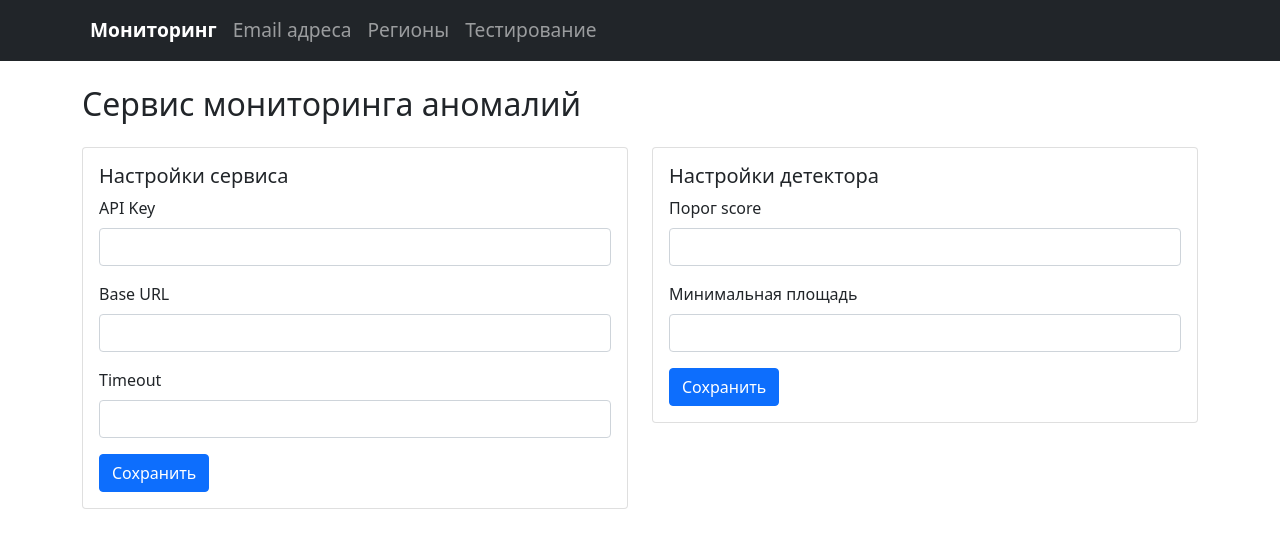
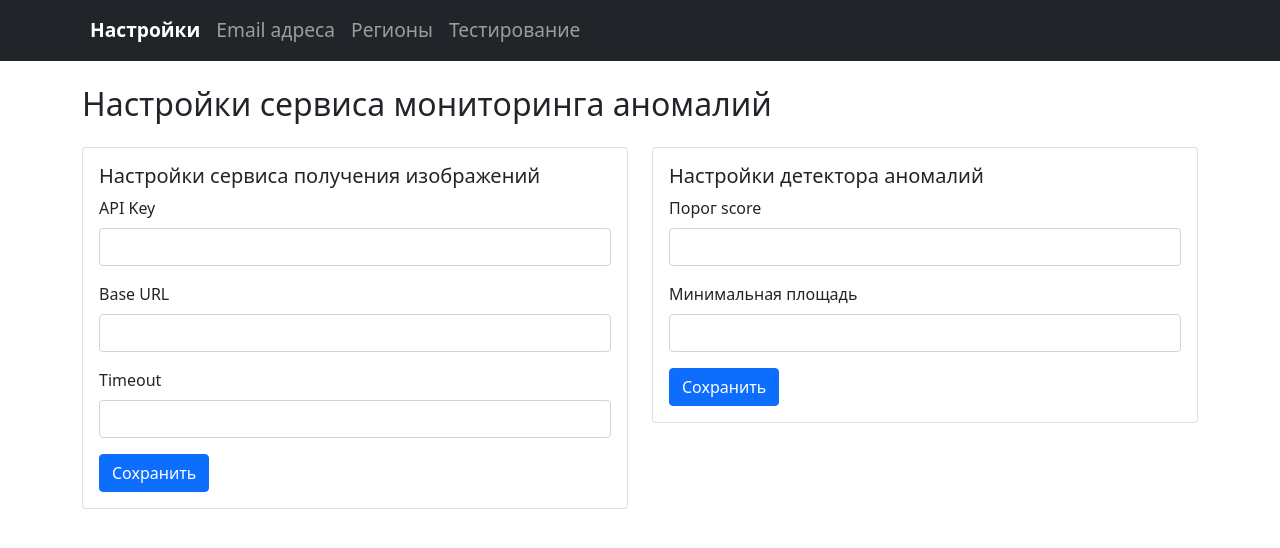
Before and after one commit to average81/wildfire_sat_finder, a FastAPI app: page / in a window 1280 px wide. Shown: the top 548 px of the page. Run offline with FastAPI, Linux system fonts and the light colour scheme.

Commit message:
Добавлены комментарии к страницам

```diff
--- a/app/templates/base.html
+++ b/app/templates/base.html
@@ -18,7 +18,7 @@
             </button>
             <div class="collapse navbar-collapse" id="navbarNav">
                 <ul class="navbar-nav">
-                    <li class="nav-item"><a class="nav-link {% if active_page == 'monitoring' %}active{% endif %}" href="/">Мониторинг</a></li>
+                    <li class="nav-item"><a class="nav-link {% if active_page == 'monitoring' %}active{% endif %}" href="/">Настройки</a></li>
                     <li class="nav-item"><a class="nav-link {% if active_page == 'emails' %}active{% endif %}" href="/emails">Email адреса</a></li>
                     <li class="nav-item"><a class="nav-link {% if active_page == 'regions' %}active{% endif %}" href="/regions">Регионы</a></li>
                     <li class="nav-item"><a class="nav-link {% if active_page == 'test' %}active{% endif %}" href="/tstimage">Тестирование</a></li>
--- a/app/templates/emails.html
+++ b/app/templates/emails.html
@@ -4,6 +4,7 @@
 
 {% block content %}
 <h2>Управление email адресами</h2>
+<p class="lead mb-4">Добавление/удаление адресов e-mail для отправки уведомлений</p>
 <div class="row mt-4">
     <div class="col-md-6">
         <div class="card">
--- a/app/templates/index.html
+++ b/app/templates/index.html
@@ -3,12 +3,12 @@
 {% block title %}Главная - Сервис мониторинга{% endblock %}
 
 {% block content %}
-<h2>Сервис мониторинга аномалий</h2>
+<h2>Настройки сервиса мониторинга аномалий</h2>
 <div class="row mt-4">
     <div class="col-md-6">
         <div class="card">
             <div class="card-body">
-                <h5 class="card-title">Настройки сервиса</h5>
+                <h5 class="card-title">Настройки сервиса получения изображений</h5>
                 <form id="satServiceForm">
                     <div class="mb-3">
                         <label class="form-label">API Key</label>
@@ -30,7 +30,7 @@
     <div class="col-md-6">
         <div class="card">
             <div class="card-body">
-                <h5 class="card-title">Настройки детектора</h5>
+                <h5 class="card-title">Настройки детектора аномалий</h5>
                 <form id="detectorForm">
                     <div class="mb-3">
                         <label class="form-label">Порог score</label>
--- a/app/templates/regions.html
+++ b/app/templates/regions.html
@@ -3,7 +3,8 @@
 {% block title %}Регионы - Сервис мониторинга{% endblock %}
 
 {% block content %}
-<h2>Управление регионами наблюдения</h2>
+<h2>Управление регионами</h2>
+<p class="lead mb-4">Добавление/удаление регионов для автоматического наблюдения</p>
 <div class="row mt-4">
     <div class="col-md-6">
         <div class="card">
--- a/app/templates/test.html
+++ b/app/templates/test.html
@@ -4,6 +4,7 @@
 
 {% block content %}
 <h2>Тестирование детектора</h2>
+<p class="lead mb-4">Проверка работы детектора на тестовом изображении</p>
 <div class="row mt-4">
     <div class="col-md-6">
         <div class="card">
--- a/to_do.txt
+++ b/to_do.txt
@@ -1,7 +1,7 @@
 
-1. В шапке всегда выделен "Мониторинг",
-2. Если есть списки e-mail и регионов сканирования и есть возможность их добавлять, то должна быть возможность их удалять тоже.
-3. И можно названия полей форм подробнее описать, чтобы сторонний человек мог понять.
+1. В шапке всегда выделен "Мониторинг", - Исправлено 28.01.2025
+2. Если есть списки e-mail и регионов сканирования и есть возможность их добавлять, то должна быть возможность их удалять тоже. - Нужно вести email, тогда появится кнопка удалить
+3. И можно названия полей форм подробнее описать, чтобы сторонний человек мог понять. - исправлено 28.01.2025
 4. Запросы "/emails" и "emails/list" надо объединить. Это суть один запрос. Надо в обработчике проверять, запрос в формате
 json или http и выдавать соответствующий контент. if 'application/json' in request.headers.get('Accept'):
 5. то же самое с регионами
```
